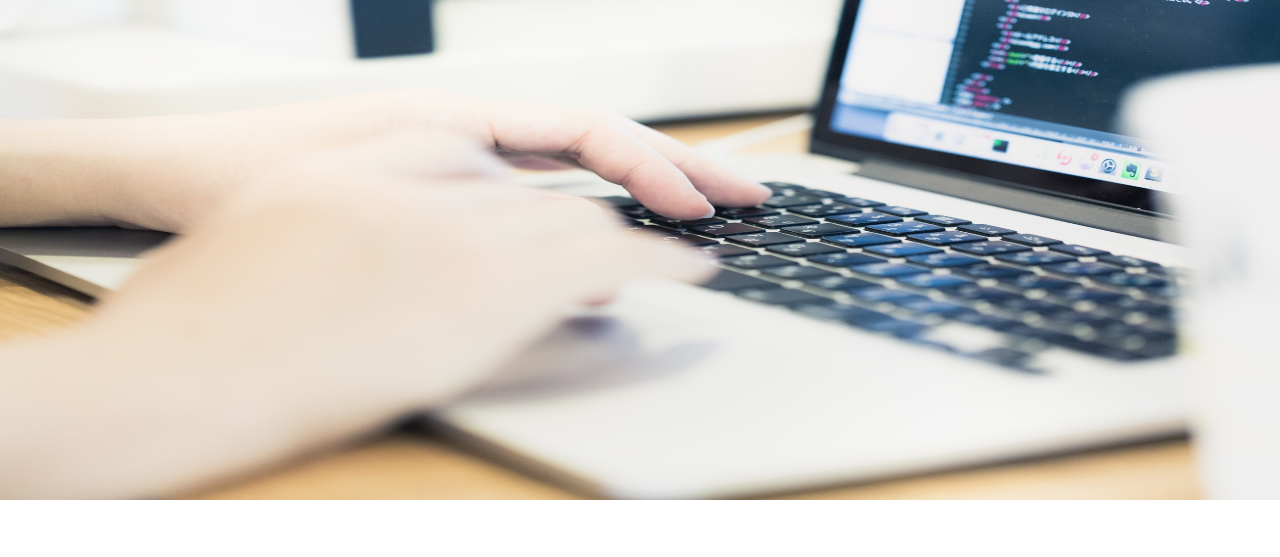
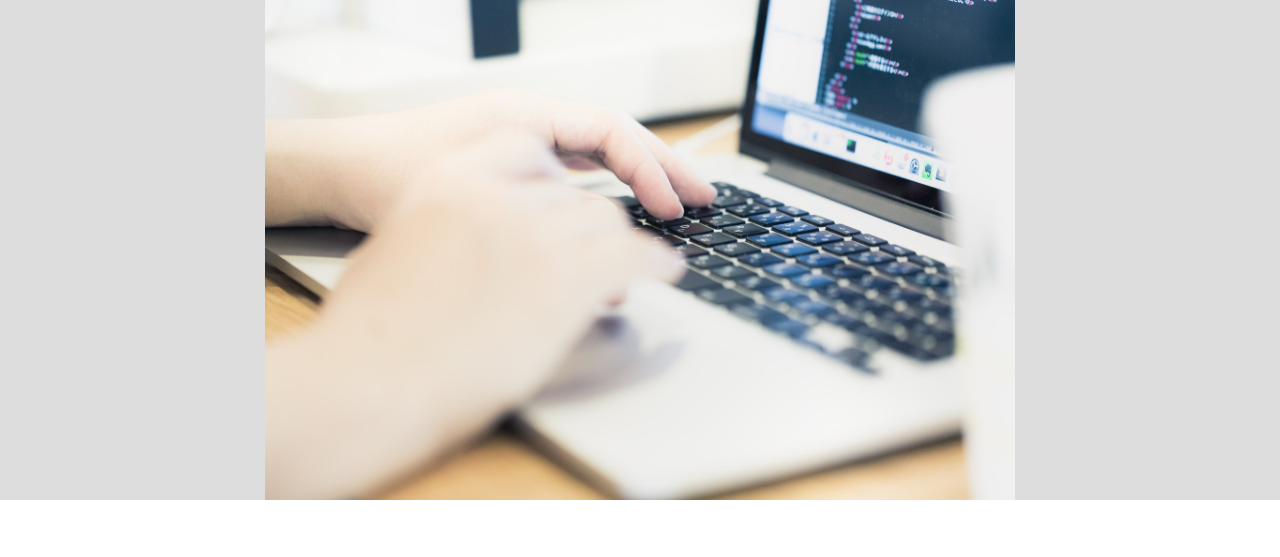
Before and after one commit to hikaru-taira/responsive-site, a plain HTML site: page index.html in a window 1280 px wide. Shown: the top 557 px of the page. Drawn offline with nearby package versions, Linux system fonts and the light colour scheme.

Commit message:
add css/style.css

```diff
--- a/css/style.css
+++ b/css/style.css
@@ -46,10 +46,15 @@ a {
 /* Header
 ------------------------------------------------------------*/
 
+header {
+  background-color: #DDDDDD;
+  max-height: 250px;
+  text-align: center;
+}
+
 header .photo img {
-  max-height: 500px;
+  width: 100%;
   min-height: 250px;
-  width: 100%;
   margin: 0 auto;
   position: relative;
 
@@ -145,6 +150,18 @@ footer {
 
   /* Header
   ------------------------------------------------------------*/
+  header {
+  max-height: 500px;
+}
+
+  header .photo img {
+    max-height: 500px;
+    width: auto;
+  }
+
+
+/* Contents
+------------------------------------------------------------*/
   .button-contact:hover, .button-contact:active {
     background-color: #4c4c4c;
     color: #FFF; }
```
